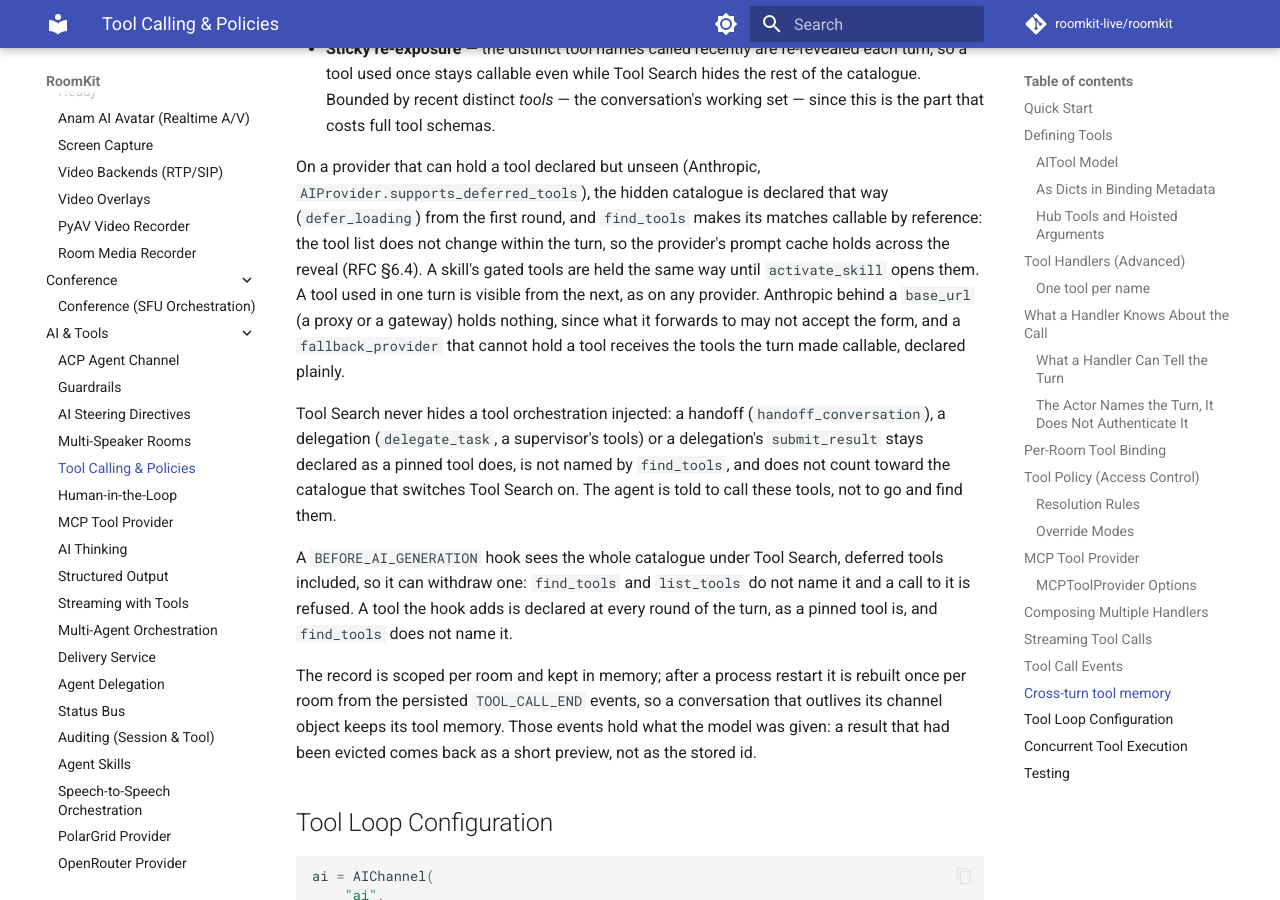
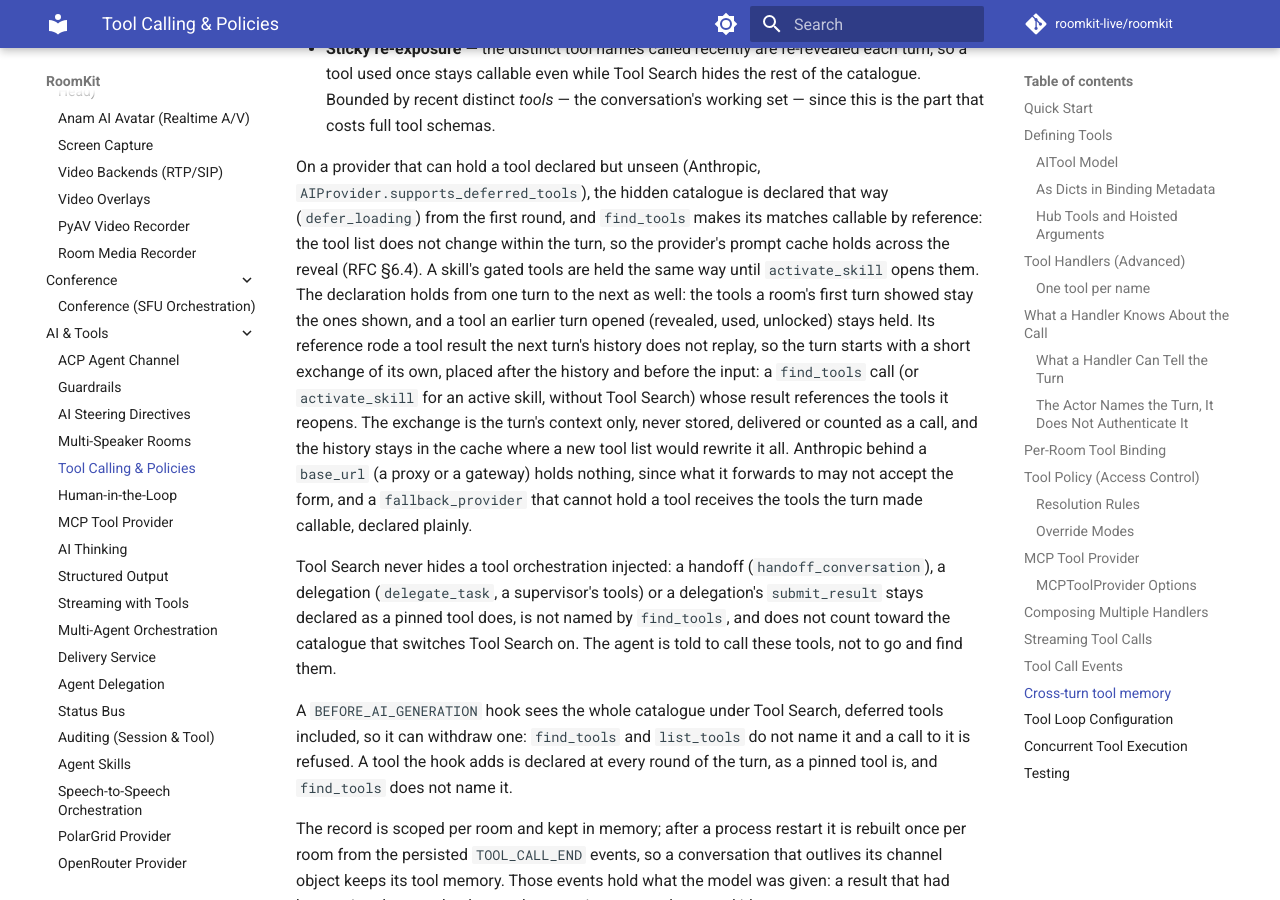
Before and after one commit to roomkit-live/roomkit-docs, an MkDocs documentation site: the page built from docs/guides/tool-calling.md, in a window 1280 px wide and 900 px high, scrolled down 14053 px. Built offline with MkDocs 1.6.1 and Material for MkDocs 9.7.7, drawn with Linux system fonts in a browser that asks for light colours; comment, search, counter and statistics services are not loaded.

Commit message:
docs(tools): a room keeps its tool declaration across turns on Anthropic, reopening what it opened (RMK-345)

```diff
--- a/docs/guides/tool-calling.md
+++ b/docs/guides/tool-calling.md
@@ -604,7 +604,7 @@ tool usage — no configuration needed:
   the conversation's working set — since this is the part that costs full tool
   schemas.
 
-On a provider that can hold a tool declared but unseen (Anthropic, `AIProvider.supports_deferred_tools`), the hidden catalogue is declared that way (`defer_loading`) from the first round, and `find_tools` makes its matches callable by reference: the tool list does not change within the turn, so the provider's prompt cache holds across the reveal (RFC §6.4). A skill's gated tools are held the same way until `activate_skill` opens them. A tool used in one turn is visible from the next, as on any provider. Anthropic behind a `base_url` (a proxy or a gateway) holds nothing, since what it forwards to may not accept the form, and a `fallback_provider` that cannot hold a tool receives the tools the turn made callable, declared plainly.
+On a provider that can hold a tool declared but unseen (Anthropic, `AIProvider.supports_deferred_tools`), the hidden catalogue is declared that way (`defer_loading`) from the first round, and `find_tools` makes its matches callable by reference: the tool list does not change within the turn, so the provider's prompt cache holds across the reveal (RFC §6.4). A skill's gated tools are held the same way until `activate_skill` opens them. The declaration holds from one turn to the next as well: the tools a room's first turn showed stay the ones shown, and a tool an earlier turn opened (revealed, used, unlocked) stays held. Its reference rode a tool result the next turn's history does not replay, so the turn starts with a short exchange of its own, placed after the history and before the input: a `find_tools` call (or `activate_skill` for an active skill, without Tool Search) whose result references the tools it reopens. The exchange is the turn's context only, never stored, delivered or counted as a call, and the history stays in the cache where a new tool list would rewrite it all. Anthropic behind a `base_url` (a proxy or a gateway) holds nothing, since what it forwards to may not accept the form, and a `fallback_provider` that cannot hold a tool receives the tools the turn made callable, declared plainly.
 
 Tool Search never hides a tool orchestration injected: a handoff
 (`handoff_conversation`), a delegation (`delegate_task`, a supervisor's tools)
```
Also changed, not shown: docs/features.md (+1 -1 lines).
